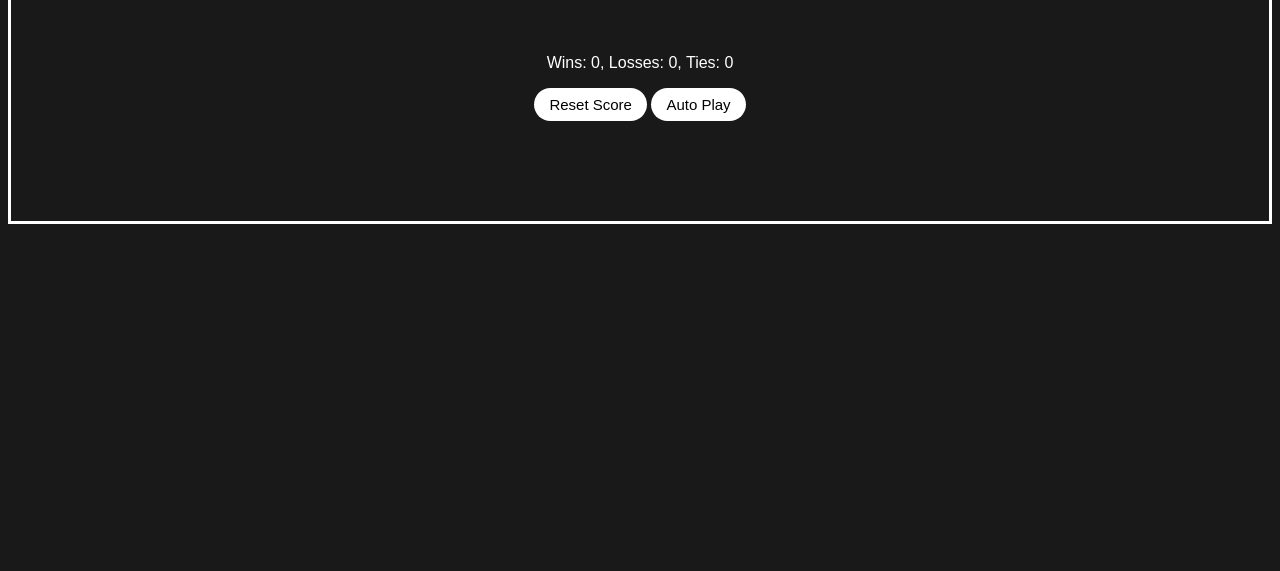
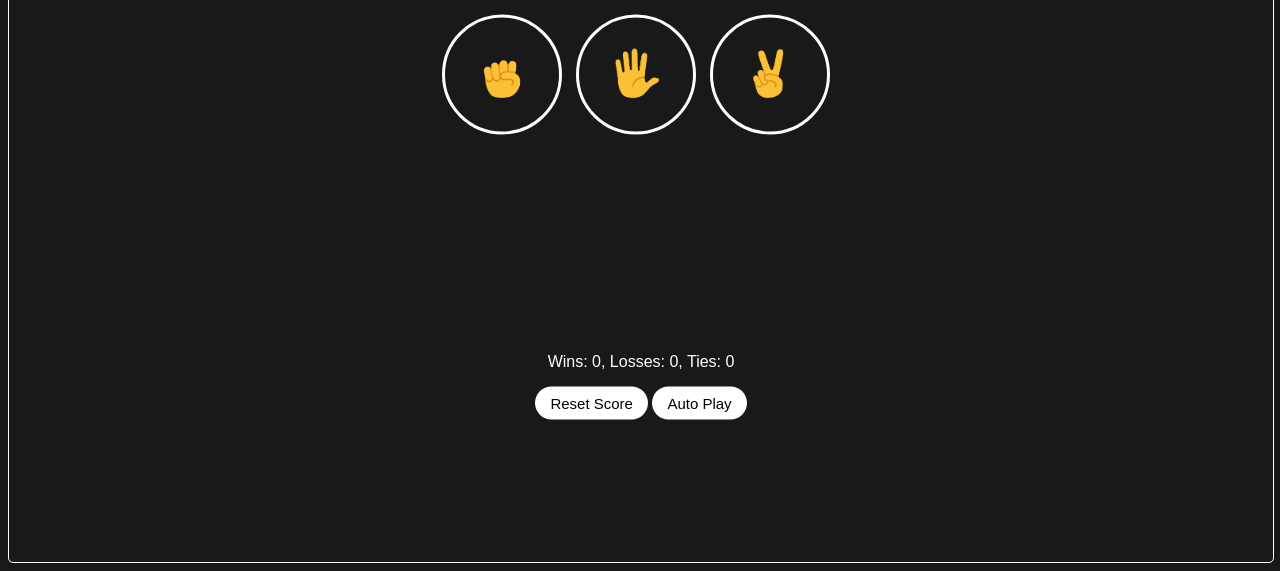
Before and after one commit to mastermishra/Rock_Paper_scissor_game1, a plain HTML site: page index.html in a window 1280 px wide. Shown: the part 231-802 px from the top of the page. Drawn offline with Linux system fonts and the light colour scheme.

Commit message:
change ui for this logic

```diff
--- a/index.html
+++ b/index.html
@@ -5,6 +5,8 @@
     <link rel="stylesheet" href="./main.css">
   </head>
   <body>
+    <div class="container">
+      <div class="main">
         <p class="title">Rock Paper Scissors</p>
         <button class="move-button js-rock-button">
           <img src="images/rock-emoji.png" class="move-icon">
@@ -33,6 +35,8 @@
         <button class="auto-play-button" onclick="
           autoPlay();
         ">Auto Play</button>
+      </div>
+    </div>
 
     <script src="./main.js"></script>
   </body>
--- a/main.css
+++ b/main.css
@@ -1,11 +1,8 @@
 body {
-    background-color: rgb(25, 25, 25);
-    color: white;
-    font-family: Arial;
-    text-align: center;
-    border: solid white;
-    padding-bottom: 100px;
-  }
+  background-color: rgb(25, 25, 25);
+  color: white;
+  font-family: Arial;
+}
 
   .title {
     font-size: 30px;
@@ -26,10 +23,13 @@ body {
     cursor: pointer;
   }
 
+
   .result {
     font-size: 25px;
     font-weight: bold;
     margin-top: 50px;
+    box-sizing: border-box;
+    height: 29px;
   }
 
   .score {
@@ -47,3 +47,28 @@ body {
     color: solid black;
 
   }
+
+  .container{
+    position: relative;
+    width: 100%;
+    height: 98vh;
+    border: 1px solid white;
+    border-radius: 5px;
+  }
+
+  .main{
+    position: absolute;
+    top: 50%;
+    left: 50%;
+    transform: translate(-50%, -50%);
+    height: max-content;
+    border-radius: 5px;
+    width: 100%;
+    text-align: center;
+  }
+
+  .js-moves{
+    box-sizing: border-box;
+    height: 54px;
+    margin: 16px auto;
+  }
```
Lines whose indentation alone changed are shown as unchanged.
